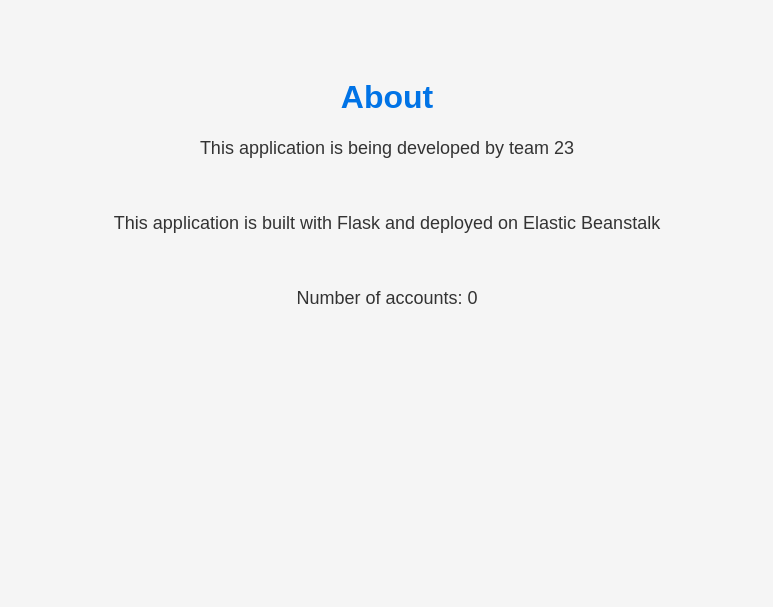
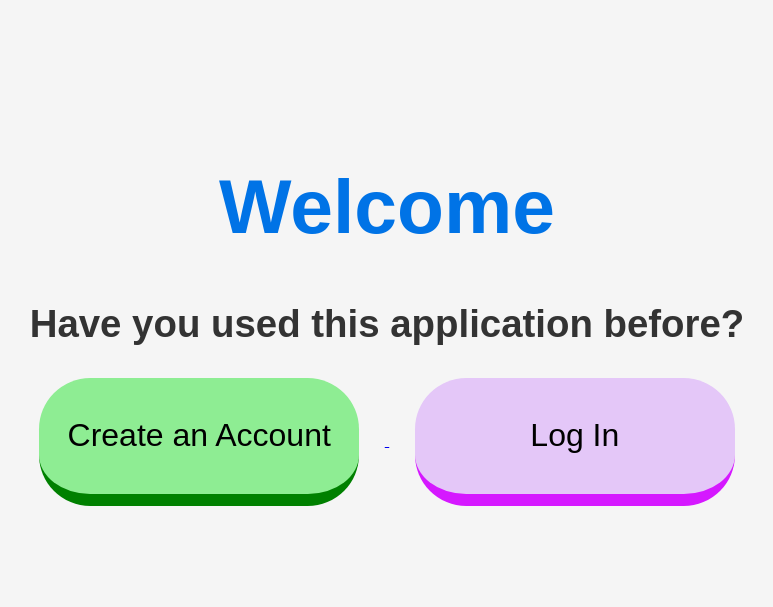
Before and after one commit to AsherW1024/S26-CPSC4910-Team23, a Flask app: page / in a window 1280 px wide. Shown: the top 607 px of the page, without its empty margins (253-1026 px from the left). Run offline with Flask 3, Linux system fonts and the light colour scheme; data that the repository does not hold is empty.

Commit message:
created a welcome page

```diff
--- a/application.py
+++ b/application.py
@@ -36,14 +36,22 @@ def queryDb(query: str):
 	finally:
 		connection.close()
 
+"""
+For now, this is serving as the landing page.
+Prompts users to either register or log in.
+Pressing either will bring users to the about page.
+After account creation and log ins are implemented,
+buttons will take them there instead.
+"""
+@application.route("/")
+def welcome():
+	return render_template("welcome.html")
 
 
 """
-This is the about page. Right now it serves as the landing page. Later this will
-need to be changed to have a different route. '@application.route("/about/")'
-for example.
+about page
 """
-@application.route("/")
+@application.route("/about")
 def about():
 	#query db to find out how many accounts are in accounts table
 	accountCount = queryDb("select count(*), count(account_id) from accounts")
--- a/static/css/about.css
+++ b/static/css/about.css
@@ -3,13 +3,15 @@ body {
 	background-color: #f5f5f5;
 	color: #333;
 	text-align: center;
-	padding: 50px;
+	align-content: center;
+	height: 75vh;
 }
 
 h1 {
 	color: #0073e6;
+	font-size: 6vw;
 }
 
 p {
-	font-size: 18px;
+	font-size: 2vw;
 }
--- /dev/null
+++ b/static/css/welcome.css
@@ -0,0 +1,35 @@
+body {
+	font-family: Arial, sans-serif;
+	background-color: #f5f5f5;
+	color: #333;
+	text-align: center;
+	align-content: center;
+	height: 75vh;
+}
+
+h1 {
+	color: #0073e6;
+	font-size: 6vw;
+}
+
+h2 {
+	font-size: 3vw;
+}
+
+button {
+	font-size: 2.5vw;
+	width: 25vw;
+	height: 10vw;
+	border-radius: 4vw;
+	margin-left: 2vw;
+	margin-right: 2vw;
+	border: none;
+}
+#create-account{
+	background-color: #8EED93;
+	border-bottom: 1vw solid green;
+}
+#log-in {
+	background-color: #e4c7f8;
+	border-bottom: 1vw solid #d518ff;
+}
--- /dev/null
+++ b/templates/welcome.html
@@ -0,0 +1,22 @@
+<!DOCTYPE html>
+<html lang="en">
+<head>
+	<meta charset="UTF-8">
+	<link rel="stylesheet" type="text/css" href="/static/css/welcome.css">
+	<title>Welcome</title>
+</head>
+<body>
+	<div>
+		<h1>Welcome</h1>
+		<h2>Have you used this application before?</h2>
+	</div>
+	<div>
+		<a href="{{url_for('about')}}">
+			<button type="button" id="create-account">Create an Account</button>
+		</a>
+		<a href="{{url_for('about')}}">
+			<button type="button" id="log-in">Log In</button>
+		</a>
+	</div>
+</body>
+</html>
```
